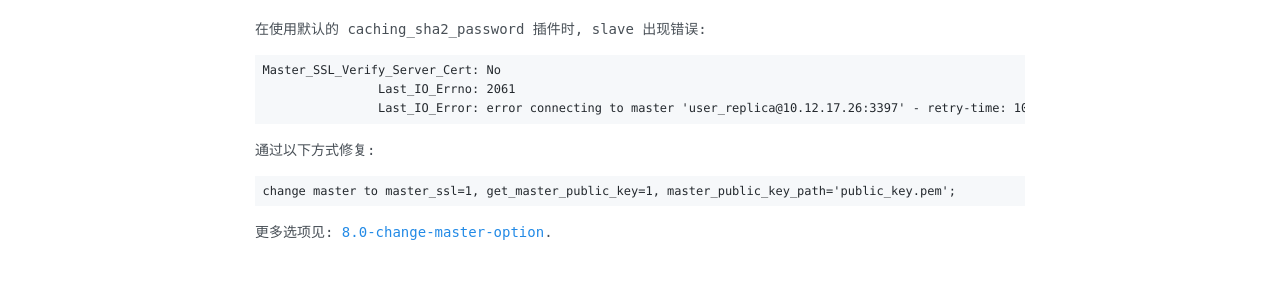
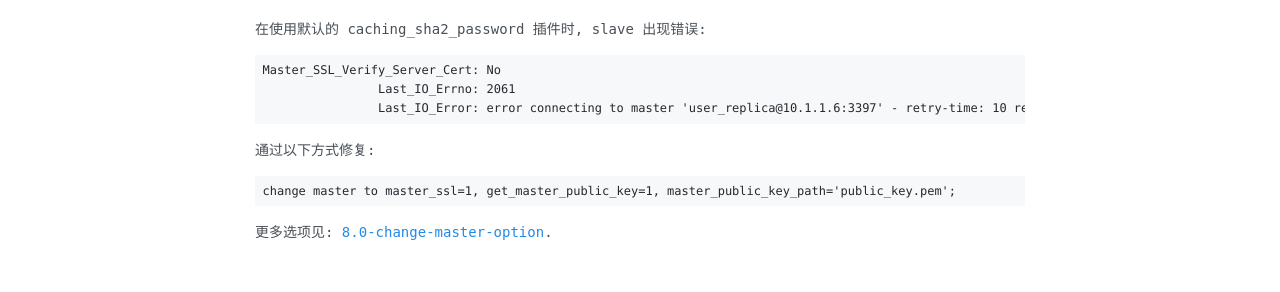
Before and after one commit to arstercz/arstercz.github.io, a Jekyll site: the page built from _posts/2020-04-22-overview-mysql8.0-changes.md, in a window 1280 px wide and 900 px high, scrolled down 5098 px. Shown: the part 383-675 px from the top of the window. Built offline with Jekyll 4.4.1, drawn with Linux system fonts in a browser that asks for light colours; comment, search, counter and statistics services are not loaded; some of the changed text lies outside the part shown.

Commit message:
recorrect words

````diff
--- a/_posts/2020-04-22-overview-mysql8.0-changes.md
+++ b/_posts/2020-04-22-overview-mysql8.0-changes.md
@@ -255,7 +255,7 @@
 ```
 Master_SSL_Verify_Server_Cert: No
                 Last_IO_Errno: 2061
-                Last_IO_Error: error connecting to master 'user_replica@10.12.17.26:3397' - retry-time: 10 retries: 1 message: Authentication plugin 'caching_sha2_password' reported error: Authentication requires secure connection.
+                Last_IO_Error: error connecting to master 'user_replica@10.1.1.6:3397' - retry-time: 10 retries: 1 message: Authentication plugin 'caching_sha2_password' reported error: Authentication requires secure connection.
 ```
 
 通过以下方式修复:
````
Also changed, not shown: other parts of _posts/2020-04-22-overview-mysql8.0-changes.md (+1 -1 lines).
